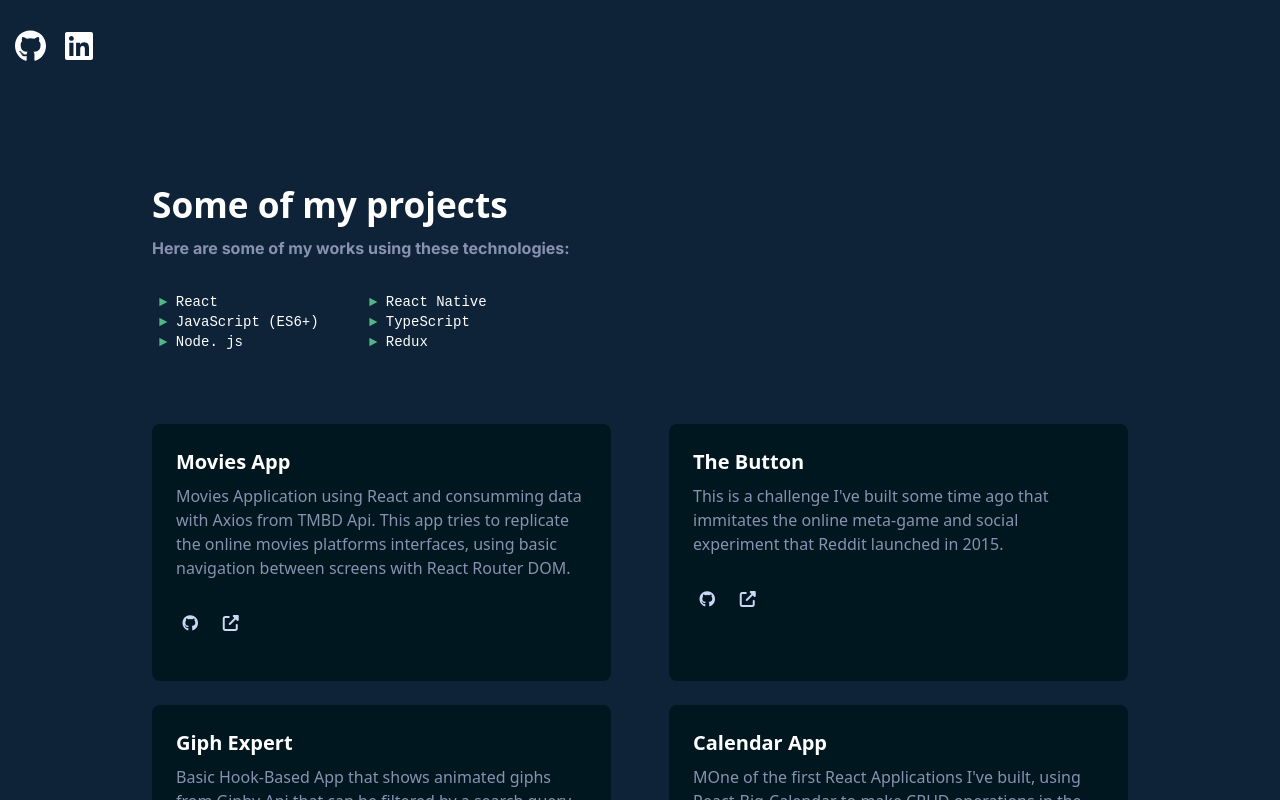
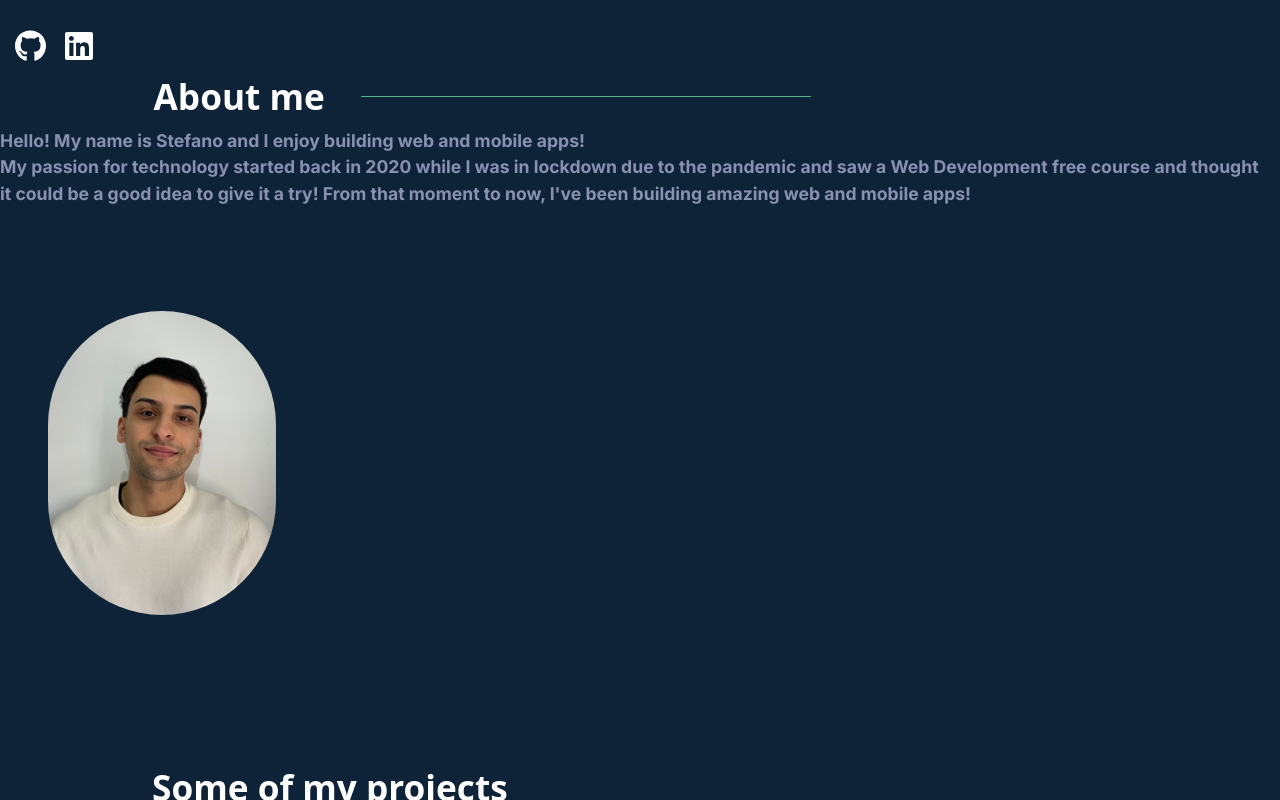
Before and after one commit to StefanoCutri/portfolio, a React (Create React App) app: page / in a window 1280 px wide. Shown: the part 720-1520 px from the top of the page. Built offline with nearby package versions, Linux system fonts and the light colour scheme.

Commit message:
Update About component

```diff
--- a/src/components/About.js
+++ b/src/components/About.js
@@ -1,77 +1,35 @@
 import React from "react";
 import me from "../assets/me.jpeg";
-import { ProjectCard } from "./ProjectCard";
-import projects from "../data/projects.json";
 import "../styles/about.css";
 
 export const About = () => {
   return (
-    <div id="skills" className="pb-20 py-3">
-    <div className="skills-container">
-      <div className="flex flex-row items-center justify-start pl-[1.5rem] mb-3 pt-[15%] skills-header">
-        <h2 className="text-2xl font-bold">Some of my projects</h2>
-      </div>
-      <div className="flex justify-start px-4 skills-info">
-        <p className="text-[#8892b0] text-md ">
-          Here are some of my works using these technologies:
+    <div id="about" className="pb-20 py-3">
+    <div className="flex flex-row items-center justify-start mb-3 pl-[5%] work-header">
+          <h2 className="font-bold text-2xl">About me</h2>
+          <div
+            className="bg-[#52b788] h-1 ml-5"
+            style={{
+              height: 0.5,
+              width: "40%",
+            }}
+          ></div>
+        </div>
+      <div className="flex justify-start pl-6 about-description">
+        <p className="text-[#8892b0] text-md pr-5 mb-14">
+          Hello! My name is Stefano and I enjoy building web and mobile apps!{" "}
           <br />
+          My passion for technology started back in 2020 while I was in lockdown
+          due to the pandemic and saw a Web Development free course and thought
+          it could be a good idea to give it a try! From that moment to now,
+          I've been building amazing web and mobile apps!
         </p>
       </div>
-      <ul className="flex flex-row justify-start mt-3 ml-6 technologies">
-        <li className="text-sm tech-item text-white"> React</li>
-        <li className="text-sm tech-item text-white"> React Native</li>
-        <li className="text-sm tech-item text-white"> JavaScript (ES6+)</li>
-        <li className="text-sm tech-item text-white"> TypeScript</li>
-        <li className="text-sm tech-item text-white"> Node. js</li>
-        <li className="text-sm tech-item text-white"> Redux</li>
-      </ul>
+      <img
+        src={me}
+        className="p-5 rounded-full my-image"
+        alt="Stefano"
+      />
     </div>
-    <div className="cards-container">
-      {/* Project Cards */}
-      {projects.map((project) => (
-        <ProjectCard
-          key={project.id}
-          title={project.title}
-          description={project.description}
-          respository={project.repository}
-          hosted={project.hosted}
-        />
-      ))}
-    </div>
-  </div>
-    // <div
-    //   className="flex flex-col items-start justify-evenly info-container pb-32"
-    //   id="about"
-    // >
-    //   <div className="mt-[40rem] about">
-    //     <div className="flex flex-col justify-start">
-    //       <div className="flex flex-row items-center justify-start mb-3">
-    //         <h2 className="font-bold text-2xl ml-6">About me</h2>
-    //         <div
-    //           className="bg-[#52b788] h-1 ml-5"
-    //           style={{
-    //             height: 0.5,
-    //             width: "20%",
-    //           }}
-    //         ></div>
-    //       </div>
-    //       <div className="flex justify-start pl-6 about-description">
-    //         <p className="text-[#8892b0] text-md pr-5 mb-14">
-    //           Hello! My name is Stefano and I enjoy building web and mobile
-    //           apps! <br />
-    //           My passion for technology started back in 2020 while I was in
-    //           lockdown due to the pandemic and saw a Web Development free course
-    //           and thought it could be a good idea to give it a try! From that
-    //           moment to now, I've been building amazing web and mobile apps!
-    //         </p>
-    //       </div>
-    //     </div>
-    //     <img
-    //       src={me}
-    //       className="h-[40%] m-auto rounded-full shadow-2xl my-image"
-    //       alt="Stefano"
-    //     />
-    //   </div>
-    // </div>
   );
 };
```
